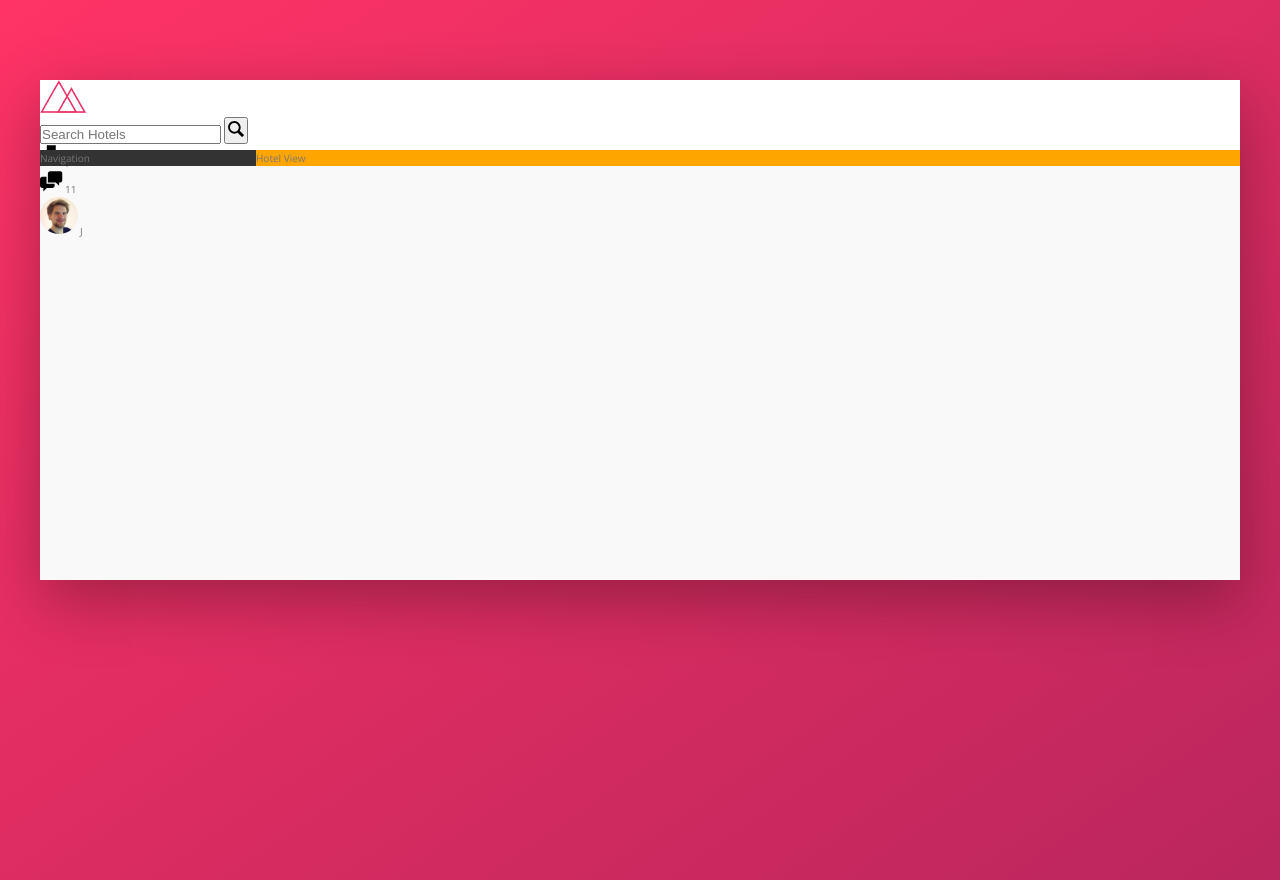
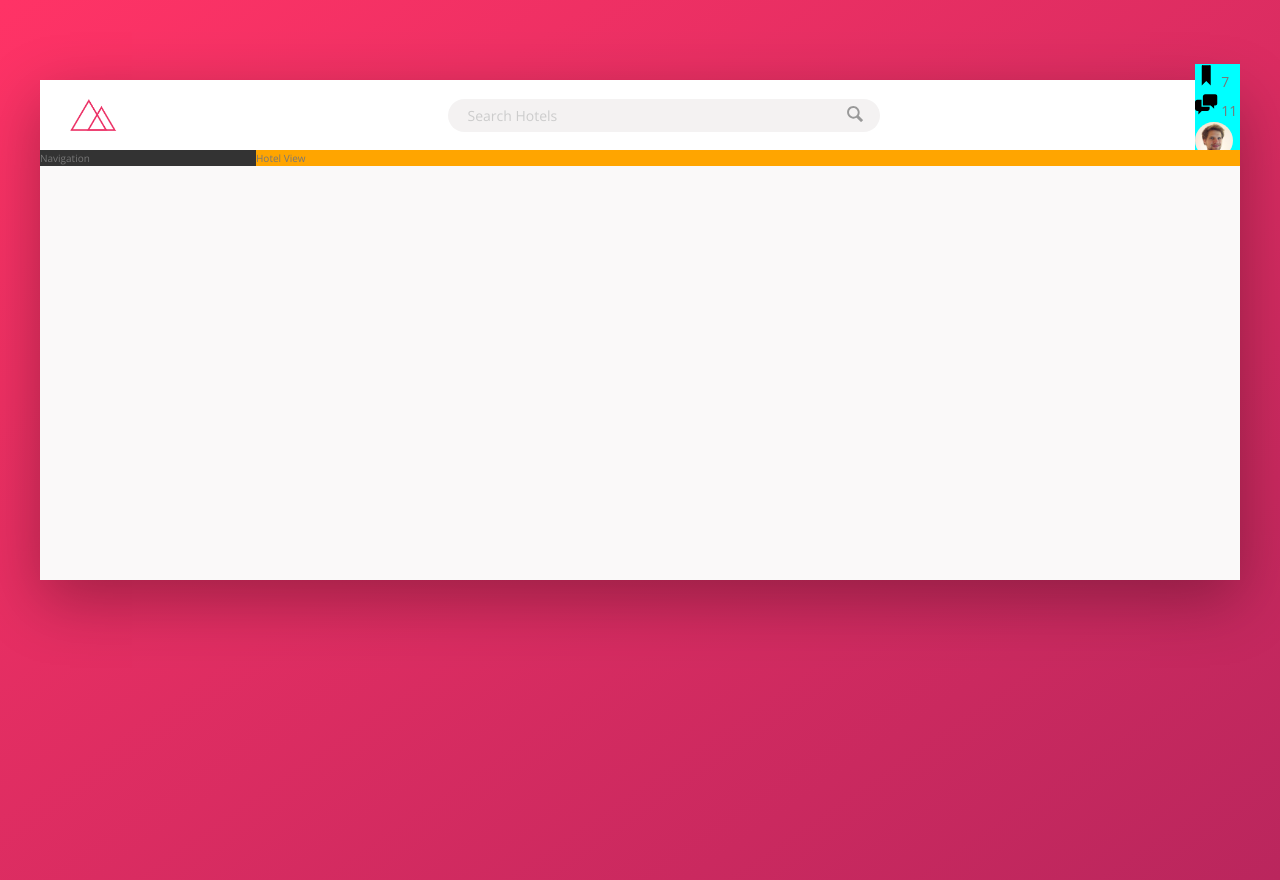
Before and after one commit to johngwells/Trillio-Web, a website: page index.html in a window 1280 px wide. Drawn offline with nearby package versions, Linux system fonts and the light colour scheme.

Commit message:
finish design/layout for searchbar

```diff
--- a/sass/_components.scss
+++ b/sass/_components.scss
@@ -1,23 +1,66 @@
 .logo {
   height: 3.25rem;
+  margin-left: 3rem;
 }
 
 .search {
+  flex: 0 0 40%;
+
+  display: flex;
+  align-items: center;
+  justify-content: center;
+
   &__input {
+    font-family: inherit;
+    font-size: inherit;
+    color: inherit;
+    background-color: var(--color-grey-light-2);
+    border: none;
+    padding: .7rem 2rem;
+    border-radius: 100px;
+    width: 90%;
+    transition: all .2s;
+    margin-right: -3.5rem;
 
+    &:focus {
+      outline: none;
+      width: 100%;
+      background-color: var(--color-grey-light-3);
+      color: var(--color-grey-dark-1);
+    }
+
+    &::-webkit-input-placeholder {
+      font-weight: 100;
+      color: var(--color-grey-light-4);
+    }
+  }
+
+  &__input:focus * &__button {
+    background-color: var(--color-grey-light-3);
   }
 
   &__button {
+    border: none;
+    background-color: var(--color-grey-light-2);
 
+    &:focus {
+      outline: none;
+    }
+
+    &:active {
+      transform: translateY(2px);
+    }
   }
 
   &__icon {
     height: 2rem;
     width: 2rem;
+    fill: var(--color-grey-dark-3);
   }
 }
 
 .user-nav {
+  background-color: aqua;
   &__icon-box {
 
   }
--- a/sass/_layout.scss
+++ b/sass/_layout.scss
@@ -3,14 +3,18 @@
   margin: 8rem auto;
   background-color: var(--color-grey-light-1);
   box-shadow: var(--shadow-dark);
-
   min-height: 50rem;
 }
 
 .header {
+  font-size: 1.4rem;
   height: 7rem;
   background-color: #fff;
   border-bottom: var(--color-grey-light-2);
+
+  display: flex;
+  justify-content: space-between;
+  align-items: center;
 }
 
 .content {
```
Also changed, not shown: css/style.css.
